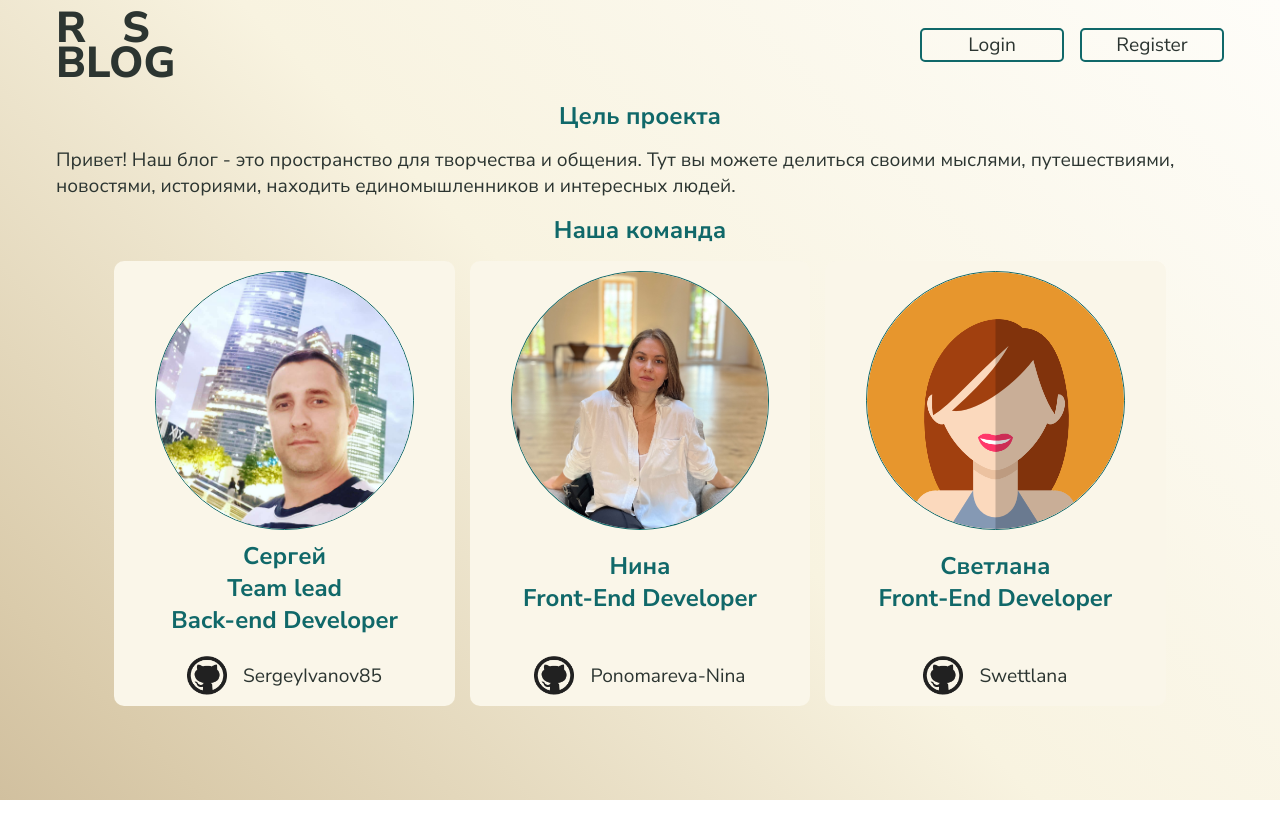
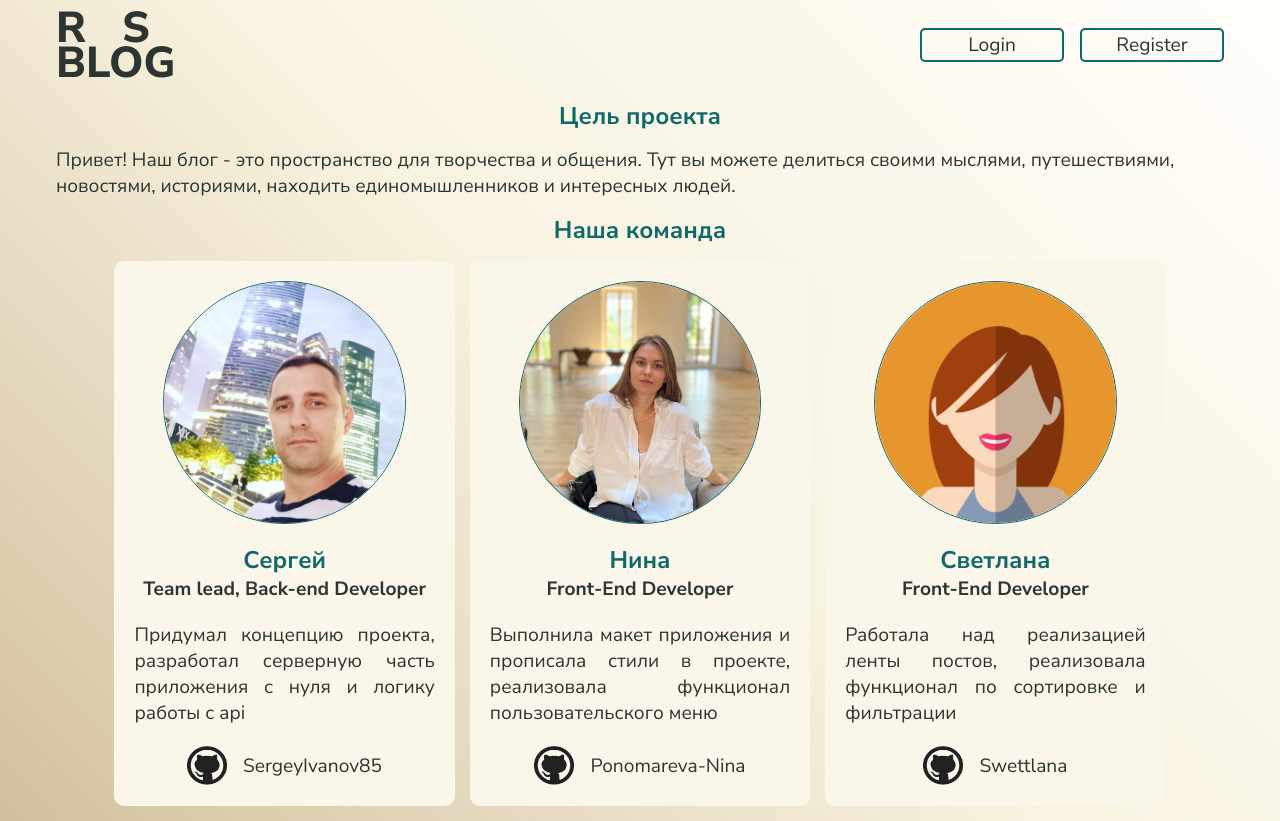
Before and after one commit to SergeyIvanov85/RSBlog, a React (Create React App) app in the folder client/: page /about in a window 1280 px wide. Before the commit the page ends 800 px from the top, so only its background shows below. Built offline with nearby package versions, Linux system fonts and the light colour scheme; no server answers.

Commit message:
feat: add content, minor changes in styles

```diff
--- a/client/src/pages/AboutPage.tsx
+++ b/client/src/pages/AboutPage.tsx
@@ -15,7 +15,6 @@ export const AboutPage = () => {
                 <h2>Цель проекта</h2>
                 <p>Привет! Наш блог - это пространство для творчества и общения. Тут вы можете делиться своими мыслями, путешествиями, новостями, историями, находить единомышленников и интересных людей.</p>
             </div>
-
             <div className='about__team'>
                 <h2>Наша команда</h2>
                 <div className='team-members-grid'>
@@ -23,8 +22,11 @@ export const AboutPage = () => {
                         <div className='team-member__avatar sergey'>
                             <img src={sergeyAvatar} alt="Sergey" />
                         </div>
-                        <h3 className='team-member__role'><span>Сергей</span>Team lead<br/>Back-end Developer</h3>
-                        <p className='team-member__description'></p>
+                        <div className='team-member__role'>
+                            <h3>Сергей</h3>
+                            <p>Team lead, Back-end Developer</p>
+                        </div>
+                        <p className='team-member__description'>Придумал концепцию проекта, разработал серверную часть приложения с нуля и логику работы с api</p>
                         <div className='team-member__git'>
                             <a href='https://github.com/SergeyIvanov85' className='github-link'>
                                 <img src={ghIcon} alt='Github:'></img>
@@ -36,8 +38,11 @@ export const AboutPage = () => {
                         <div className='team-member__avatar nina'>
                             <img src={ninaAvatar} alt="Nina" />
                         </div>
-                        <h3 className='team-member__role'><span>Нина</span>Front-End Developer</h3>
-                        <p className='team-member__description'></p>
+                        <div className='team-member__role'>
+                            <h3>Нина</h3>
+                            <p>Front-End Developer</p>
+                        </div>
+                        <p className='team-member__description'>Выполнила макет приложения и прописала стили в проекте, реализовала функционал пользовательского меню</p>
                         <div className='team-member__git'>
                             <a href='https://github.com/Ponomareva-Nina' className='github-link'>
                                 <img src={ghIcon} alt='Github:'></img>
@@ -49,8 +54,11 @@ export const AboutPage = () => {
                         <div className='team-member__avatar svetlana'>
                             <img src={svetlanaAvatar} alt="Svetlana" />
                         </div>
-                        <h3 className='team-member__role'><span>Cветлана</span>Front-End Developer</h3>
-                        <p className='team-member__description'></p>
+                        <div className='team-member__role'>
+                            <h3>Cветлана</h3>
+                            <p>Front-End Developer</p>
+                        </div>
+                        <p className='team-member__description'>Работала над реализацией ленты постов, реализовала функционал по сортировке и фильтрации</p>
                         <div className='team-member__git'>
                             <a href='https://github.com/Swettlana' className='github-link'>
                                 <img src={ghIcon} alt='Github:'></img>
--- a/client/src/styles/about.scss
+++ b/client/src/styles/about.scss
@@ -17,6 +17,7 @@
 }
 .team-members-grid {
     width: 90%;
+    box-sizing: border-box;
     display: grid;
     grid-template-columns: repeat(3, 1fr);
     gap: $base-size * 3;
@@ -27,19 +28,23 @@
     display: flex;
     flex-direction: column;
     align-items: center;
-    justify-content: space-between;
-    gap: $base-size * 2;
-    padding: $base-size * 2;
+    gap: $base-size * 4;
+    padding: $base-size * 4;
     background-color: var(--bg-block);
     border-radius: $base-size * 2;
 }
 .team-member__role {
-    & span {
+    & p {
+        @include font-main();
+        font-weight: 600;
+        text-align: center;
         display: block;
+        color: var(--font-color-main);
     }
 }
 .team-member__description {
     color: var(--font-main);
+    text-align: justify;
 }
 .team-member__avatar {
     display: flex;
@@ -51,3 +56,6 @@
     border: 1px solid var(--border-color);
     }
 }
+.team-member__git{
+    margin-top: auto;
+}
```
Lines whose indentation alone changed are shown as unchanged.
